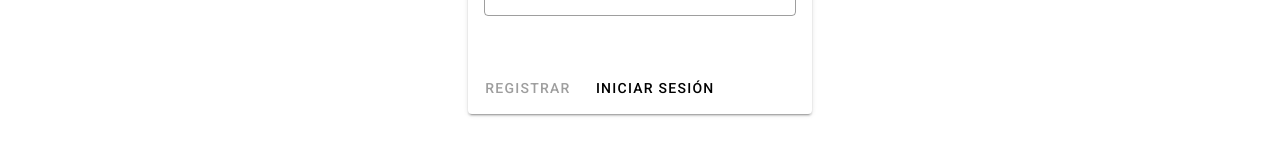
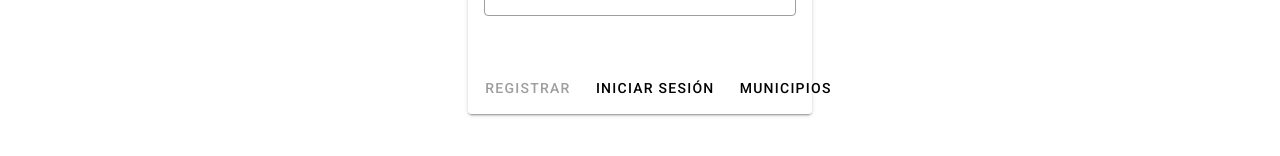
Before and after one commit to Raizend/clase, a Vue app: page / in a window 1280 px wide. Shown: the part 294-450 px from the top of the page. Built offline with nearby package versions, Linux system fonts and the light colour scheme.

Commit message:
agregar nuevo boton municipios

```diff
--- a/src/views/Login.vue
+++ b/src/views/Login.vue
@@ -18,6 +18,7 @@
     <v-card-actions>
         <v-btn text color="grey"> registrar </v-btn>
         <v-btn text color="black"> iniciar sesión </v-btn>
+        <v-btn text color="black"> municipios </v-btn>
     </v-card-actions>
     </v-card>
 </template>
```
